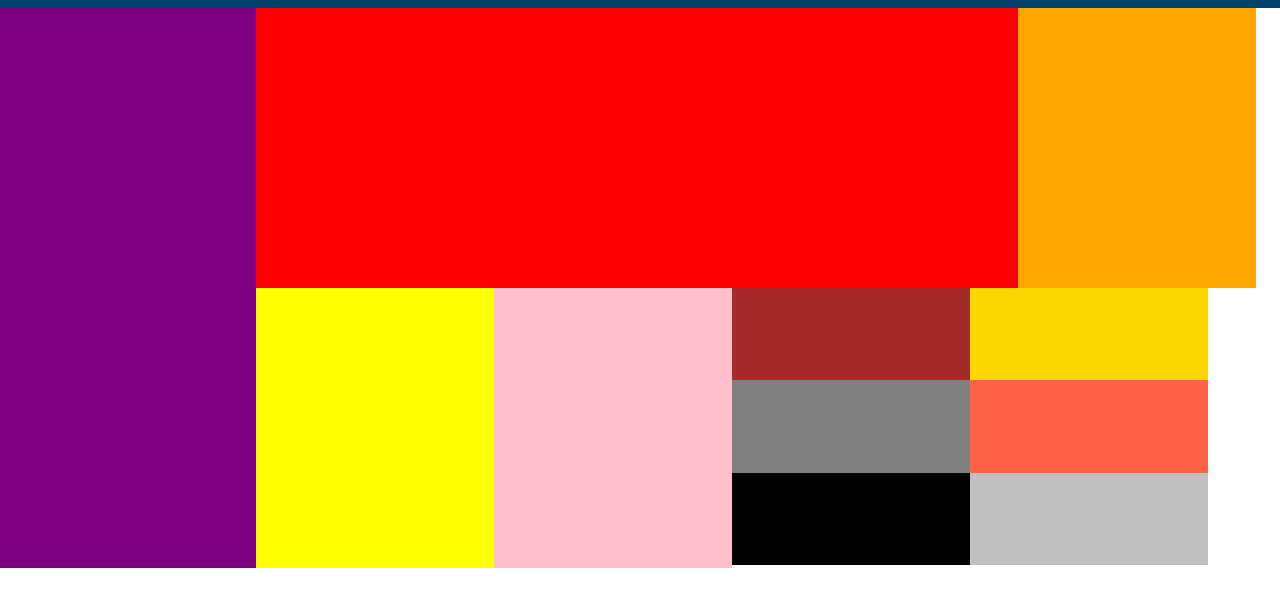
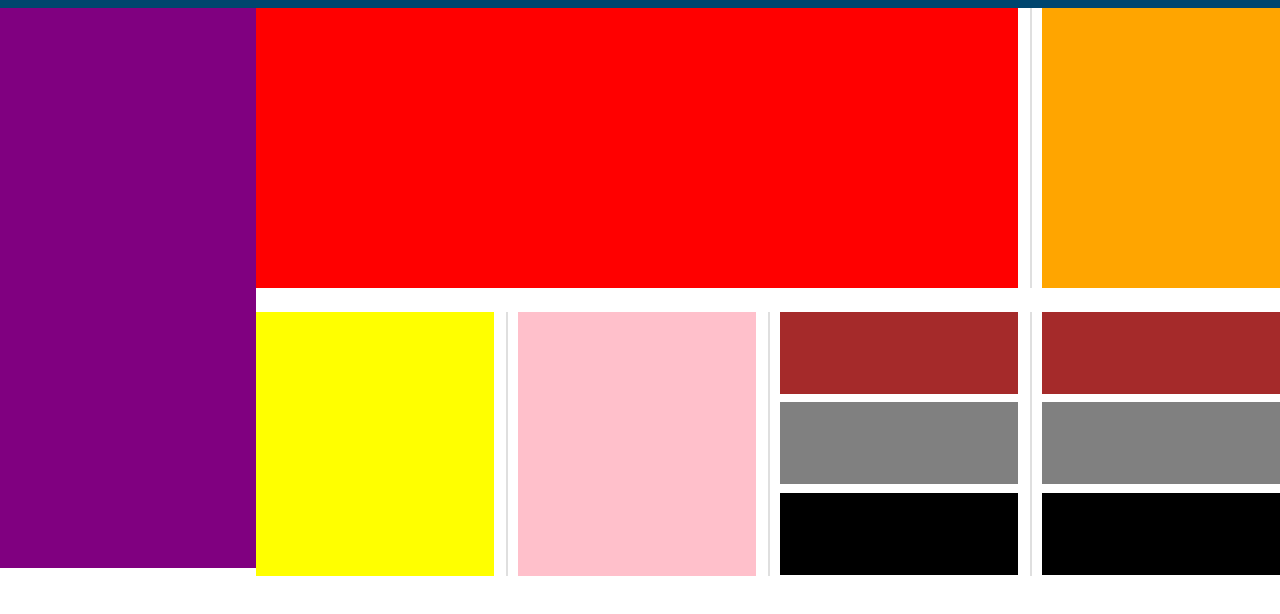
Before and after one commit to maarjal/guardian, a plain HTML site: page index.html in a window 1280 px wide. Shown: the part 136-750 px from the top of the page. Drawn offline with Linux system fonts and the light colour scheme.

Commit message:
complet content grid template

```diff
--- a/scss/modules/_mixins.scss
+++ b/scss/modules/_mixins.scss
@@ -1,4 +1,30 @@
-@mixin col-gutter( $cols, $gutter ){
+@mixin col-gutter( $cols, $gutter:null ){
     @include span-columns($cols);
     margin-right: $gutter;
 }
+
+@mixin vertical-hr ($right:null) {
+  content: "";
+  height: 100%;
+  position: absolute;
+  top: 0;
+  right: $right;
+  border: 0.6px solid #dfdfdf;
+}
+
+@mixin subrows {
+  & .subrow1 {
+    margin-bottom: 3.5%;
+    height: 31%;
+    background-color: brown;
+  }
+  & .subrow2 {
+    margin-bottom: 3.5%;
+    height: 31%;
+    background-color: grey;
+  }
+  & .subrow3 {
+    height: 31%;
+    background-color: black;
+  }
+}
--- a/scss/partials/_grids.scss
+++ b/scss/partials/_grids.scss
@@ -23,12 +23,17 @@
 }
 
 .row1 {
+  margin-bottom: 2.35765%;
   width: 100%;
   height: 50%;
   & .row1col1 {
+    position: relative;
     height: 100%;
-    @include col-gutter(9, 0);
+    @include col-gutter(9);
     background-color: red;
+    &:after {
+    @include vertical-hr(-1.8%);
+    }
   }
   & .row1col2 {
     height: 100%;
@@ -39,47 +44,117 @@
 
 .row2 {
   width: 100%;
-  height: 50%;
+  height: 47.2%;
   & .row2col1 {
+    position: relative;
     height: 100%;
-    @include col-gutter(3,0);
+    @include col-gutter(3);
     background-color: yellow;
+    &:after {
+    @include vertical-hr(-5.8%);
+    }
   }
   & .row2col2 {
+    position: relative;
     height: 100%;
-    @include col-gutter(3,0);
+    @include col-gutter(3);
     background-color: pink;
+    &:after {
+    @include vertical-hr(-5.8%);
+    }
   }
   & .row2col3 {
+    position: relative;
     height: 100%;
-    @include col-gutter(3,0);
-    & .subrow1 {
-      height: 33%;
-      background-color: brown;
+    @include col-gutter(3);
+    &:after {
+    @include vertical-hr(-5.8%);
     }
-    & .subrow2 {
-      height: 33%;
-      background-color: grey;
-    }
-    & .subrow3 {
-      height: 33%;
-      background-color: black;
-    }
+    @include subrows();
   }
   & .row2col4 {
     height: 100%;
     @include col-gutter(3,0);
-    & .subrow1 {
-      height: 33%;
-      background-color: gold;
-    }
-    & .subrow2 {
-      height: 33%;
-      background-color: tomato;
-    }
-    & .subrow3 {
-      height: 33%;
-      background-color: silver;
-    }
+    @include subrows();
   }
 }
+
+
+
+
+
+//content grid template
+
+// #Content section id goes here {
+//   height: 70%;
+// }
+//
+// .section-info {
+//   float: left;
+//   width: 20%;
+//   height: 100%;
+//   background-color: purple;
+// }
+//
+// .section-content {
+//   width: 80%;
+//   height: 100%;
+//   float: left;
+// }
+//
+// .row1 {
+//   margin-bottom: 2.35765%;
+//   width: 100%;
+//   height: 50%;
+//   & .row1col1 {
+//     position: relative;
+//     height: 100%;
+//     @include col-gutter(9);
+//     background-color: red;
+//     &:after {
+//     @include vertical-hr(-1.8%);
+//     }
+//   }
+//   & .row1col2 {
+//     height: 100%;
+//     @include col-gutter(3, 0);
+//     background-color: orange;
+//   }
+// }
+//
+// .row2 {
+//   width: 100%;
+//   height: 47.2%;
+//   & .row2col1 {
+//     position: relative;
+//     height: 100%;
+//     @include col-gutter(3);
+//     background-color: yellow;
+//     &:after {
+//     @include vertical-hr(-5.8%);
+//     }
+//   }
+//   & .row2col2 {
+//     position: relative;
+//     height: 100%;
+//     @include col-gutter(3);
+//     background-color: pink;
+//     &:after {
+//     @include vertical-hr(-5.8%);
+//     }
+//   }
+//   & .row2col3 {
+//     position: relative;
+//     height: 100%;
+//     @include col-gutter(3);
+//     &:after {
+//     @include vertical-hr(-5.8%);
+//     }
+//     @include subrows();
+//   }
+//   & .row2col4 {
+//     height: 100%;
+//     @include col-gutter(3,0);
+//     @include subrows();
+//   }
+// }
```
Also changed, not shown: css/main.css, 1 other file.
